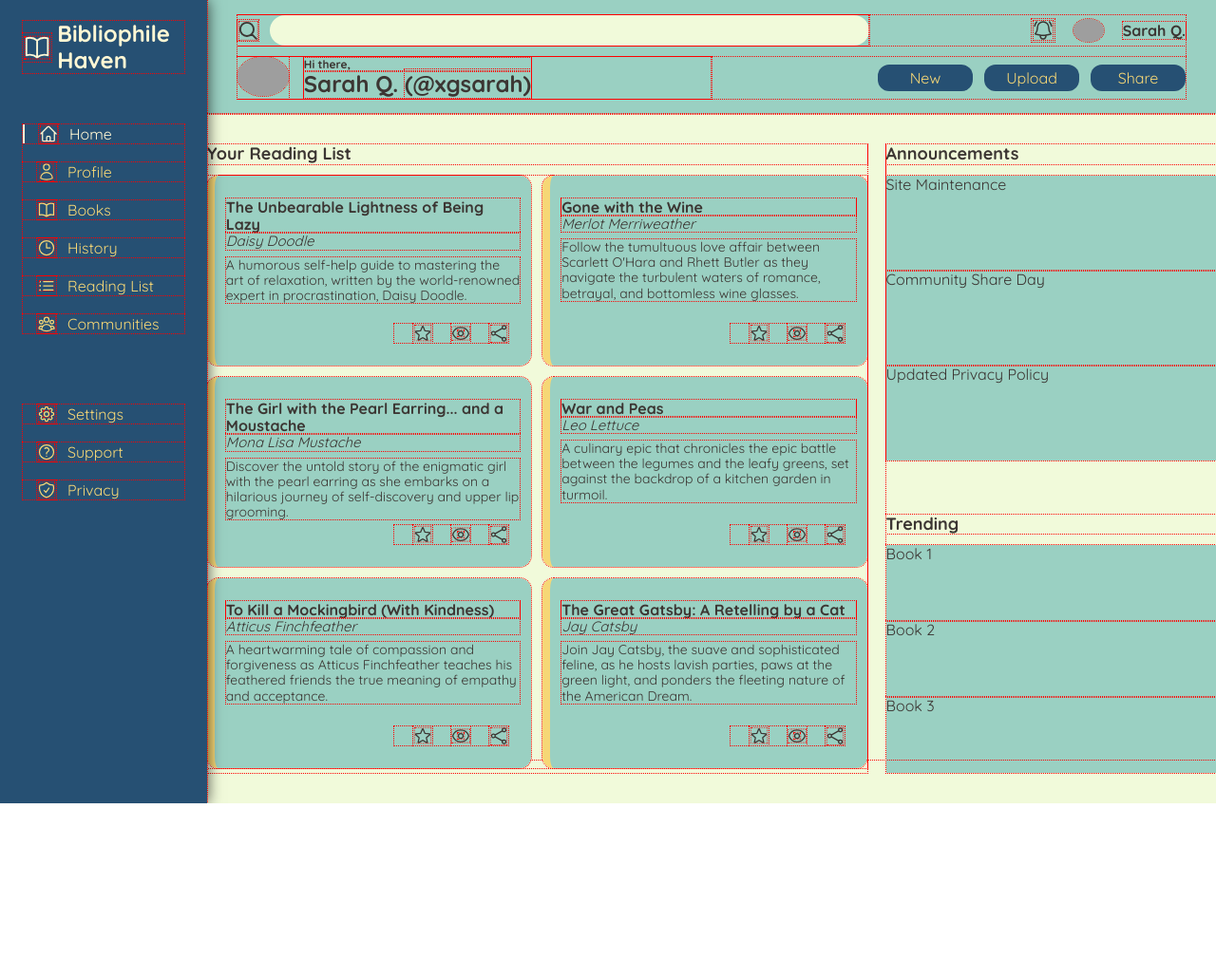
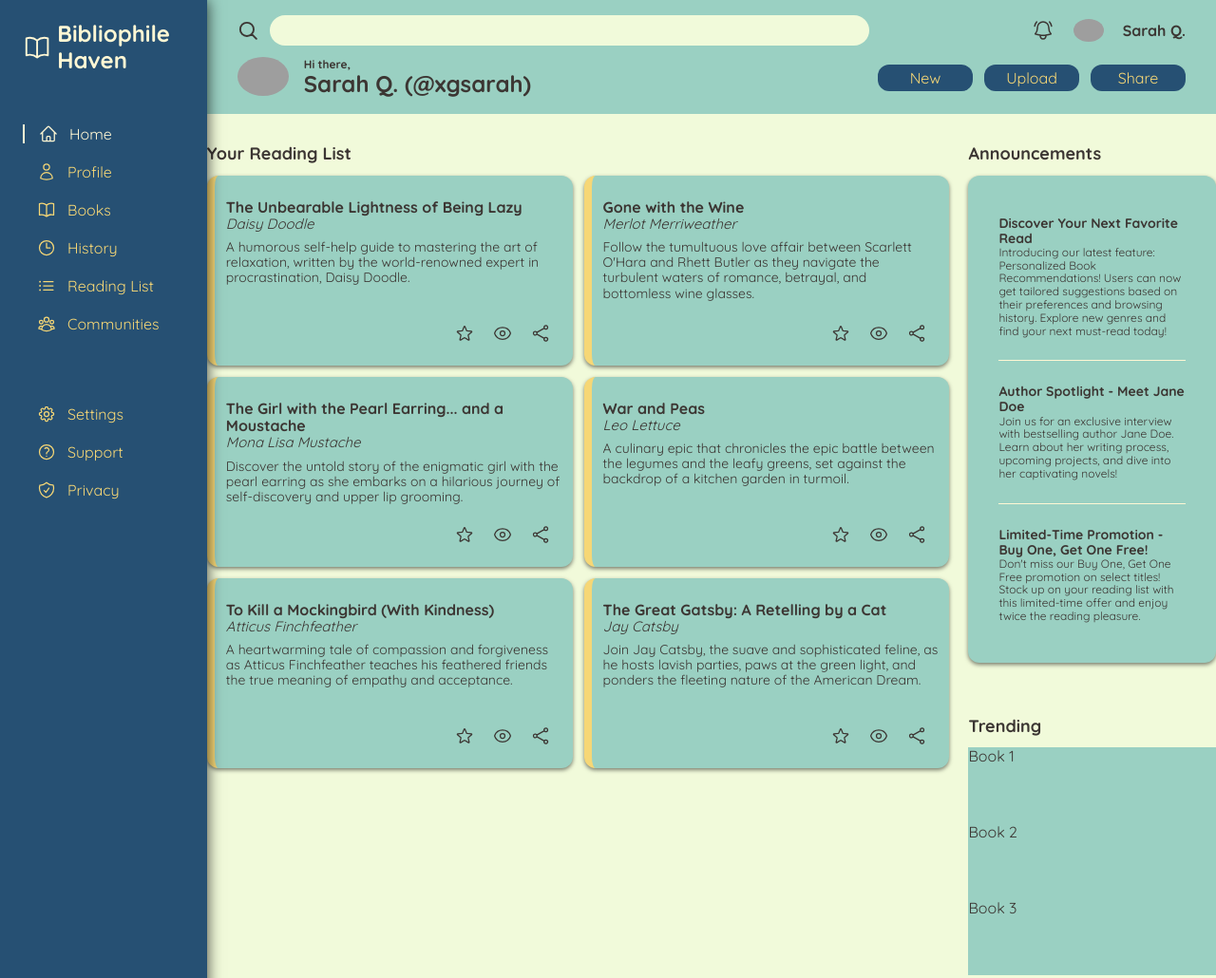
Before and after one commit to xgsarah/admin-dashboard, a plain HTML site: page index.html in a window 1280 px wide. Shown: the top 1030 px of the page at 95% size. Before the commit the page ends 846 px from the top, so only its background shows below. Drawn offline with Linux system fonts and the light colour scheme; grey boxes are pictures that could not be loaded.

Commit message:
style announcements

```diff
--- a/index.html
+++ b/index.html
@@ -661,9 +661,31 @@
             <div class="announcements">
               <div class="title"><h2>Announcements</h2></div>
               <div class="contents">
-                <div class="announcement">Site Maintenance</div>
-                <div class="announcement">Community Share Day</div>
-                <div class="announcement">Updated Privacy Policy</div>
+                <div class="announcement">
+                  <h3>Discover Your Next Favorite Read</h3>
+                  <p>
+                    Introducing our latest feature: Personalized Book
+                    Recommendations! Users can now get tailored suggestions
+                    based on their preferences and browsing history. Explore new
+                    genres and find your next must-read today!
+                  </p>
+                </div>
+                <div class="announcement">
+                  <h3>Author Spotlight - Meet Jane Doe</h3>
+                  <p>
+                    Join us for an exclusive interview with bestselling author
+                    Jane Doe. Learn about her writing process, upcoming
+                    projects, and dive into her captivating novels!
+                  </p>
+                </div>
+                <div class="announcement">
+                  <h3>Limited-Time Promotion - Buy One, Get One Free!</h3>
+                  <p>
+                    Don't miss our Buy One, Get One Free promotion on select
+                    titles! Stock up on your reading list with this limited-time
+                    offer and enjoy twice the reading pleasure.
+                  </p>
+                </div>
               </div>
             </div>
             <div class="trending">
--- a/styles.css
+++ b/styles.css
@@ -1,7 +1,7 @@
 @import url('https://fonts.googleapis.com/css2?family=Quicksand:wght@300;400;500;600;700&display=swap');
 
 * {
-  outline: 1px dotted red;
+  /* outline: 1px dotted red; */
   margin: 0;
   padding: 0;
 }
@@ -202,7 +202,7 @@ header {
 
 .main-content {
   display: grid;
-  grid-template-columns: 8fr 4fr;
+  grid-template-columns: 9fr 3fr;
   padding: 32px 0;
   gap: 20px;
 }
@@ -221,6 +221,7 @@ header {
   padding: 24px 12px;
   box-sizing: border-box;
   position: relative;
+  box-shadow: 0 2px 4px rgba(0, 0, 0, 0.5);
 }
 
 .card-title {
@@ -254,9 +255,32 @@ header {
   margin-bottom: 57px;
 }
 
+.announcements .contents {
+  background: var(--header-bg);
+  border-radius: 12px;
+  box-shadow: 0 2px 4px rgba(0, 0, 0, 0.5);
+  padding: 42px 32px;
+  box-sizing: border-box;
+}
+
+.announcement h3 {
+  font-size: 14px;
+}
+
+.announcement p {
+  font-size: 12px;
+}
+
 .announcement {
-  background: var(--header-bg);
-  height: 100px;
+  border-bottom: 1px solid var(--secondary-text);
+  margin-bottom: 24px;
+  padding-bottom: 24px;
+}
+
+.announcement:last-child {
+  border-bottom: none;
+  margin-bottom: 0;
+  padding-bottom: 0;
 }
 
 .trending-book {
```
